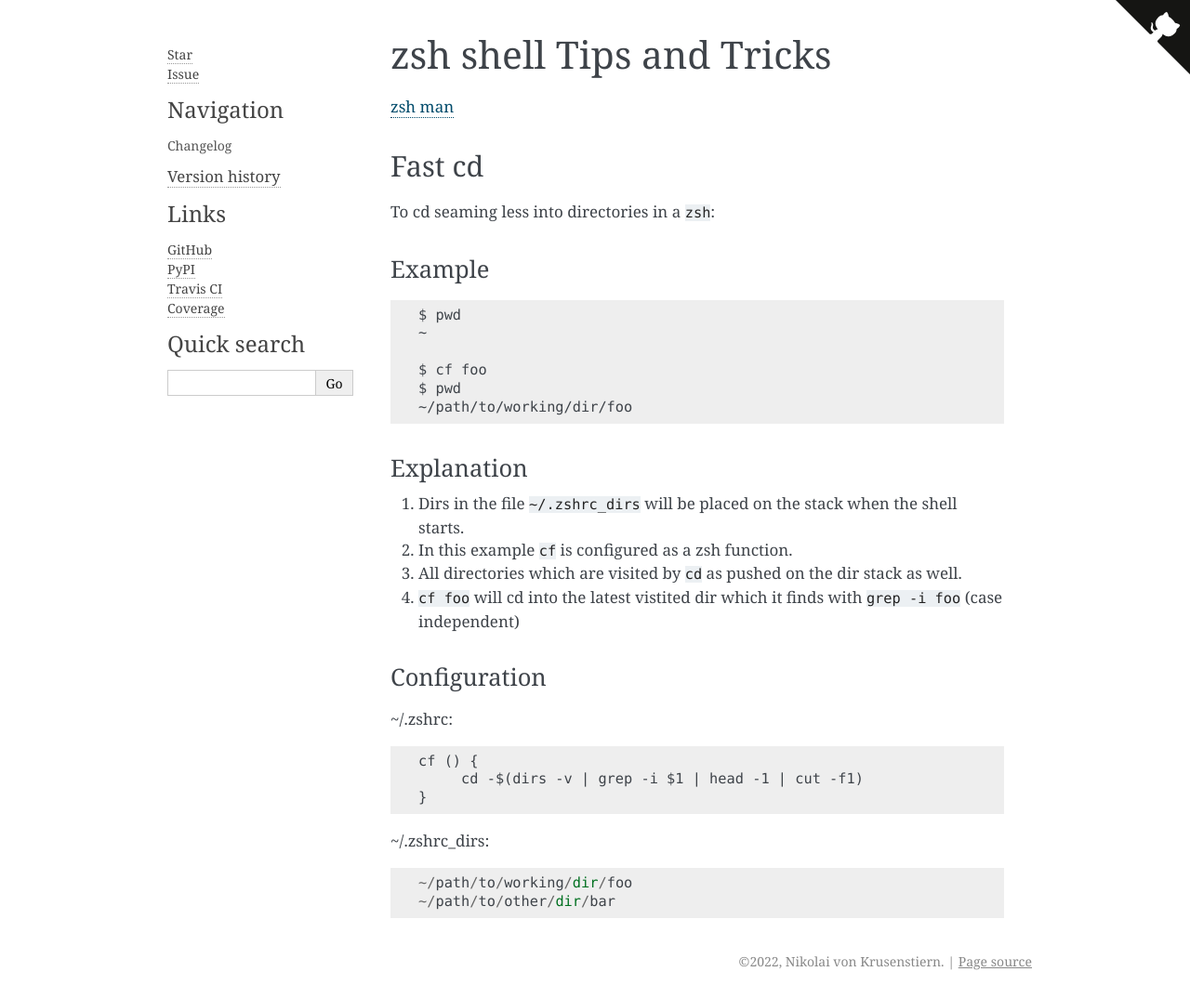
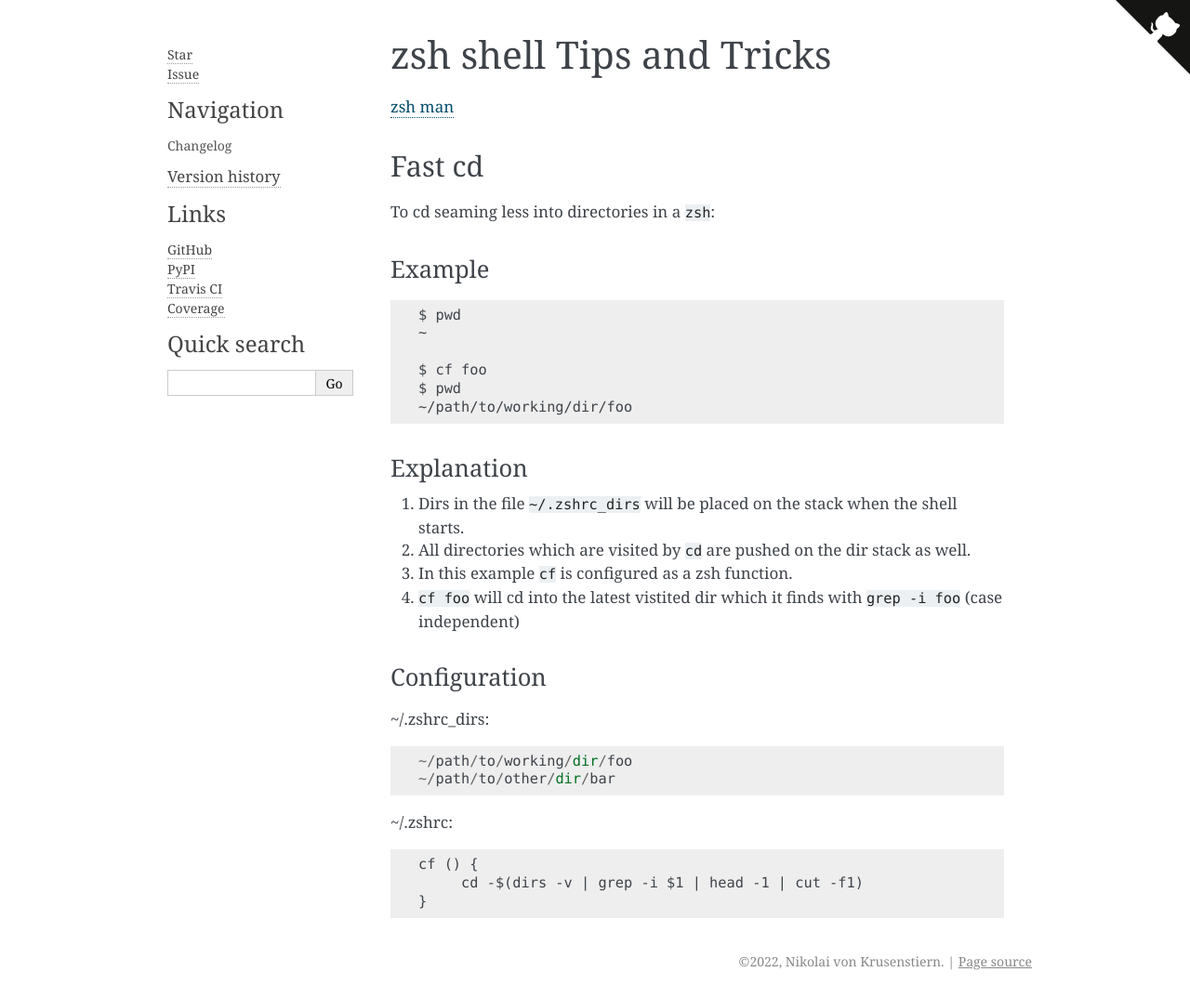
Before and after one commit to cruisen/cli-calc, a Sphinx documentation site: the page built from docs/extras/zsh.md, in a window 1280 px wide. Shown: the whole page at 93% size. Built offline with Sphinx 7.4.7, drawn with Linux system fonts in a browser that asks for light colours.

Commit message:
rearrange source code

````diff
--- a/docs/extras/zsh.md
+++ b/docs/extras/zsh.md
@@ -3,9 +3,11 @@
 [zsh man](https://zsh.sourceforge.io/Doc/zsh_a4.pdf)
 
 ## Fast cd
+
 To cd seaming less into directories in a ```zsh```:
 
 ### Example
+
 ```
 $ pwd
 ~
@@ -16,21 +18,23 @@ $ pwd
 ```
 
 ### Explanation
+
 1. Dirs in the file ```~/.zshrc_dirs``` will be placed on the stack when the shell starts.
+1. All directories which are visited by ```cd``` are pushed on the dir stack as well.
 1. In this example ```cf``` is configured as a zsh function.
-1. All directories which are visited by ```cd``` as pushed on the dir stack as well.
 1. ```cf foo``` will cd into the latest vistited dir which it finds with ```grep -i foo``` (case independent)
 
 ### Configuration
+
+~/.zshrc_dirs:
+```
+~/path/to/working/dir/foo
+~/path/to/other/dir/bar
+```
+
 ~/.zshrc:
 ```
 cf () {
 	cd -$(dirs -v | grep -i $1 | head -1 | cut -f1)
 }
 ```
-
-~/.zshrc_dirs:
-```
-~/path/to/working/dir/foo
-~/path/to/other/dir/bar
-```
````
